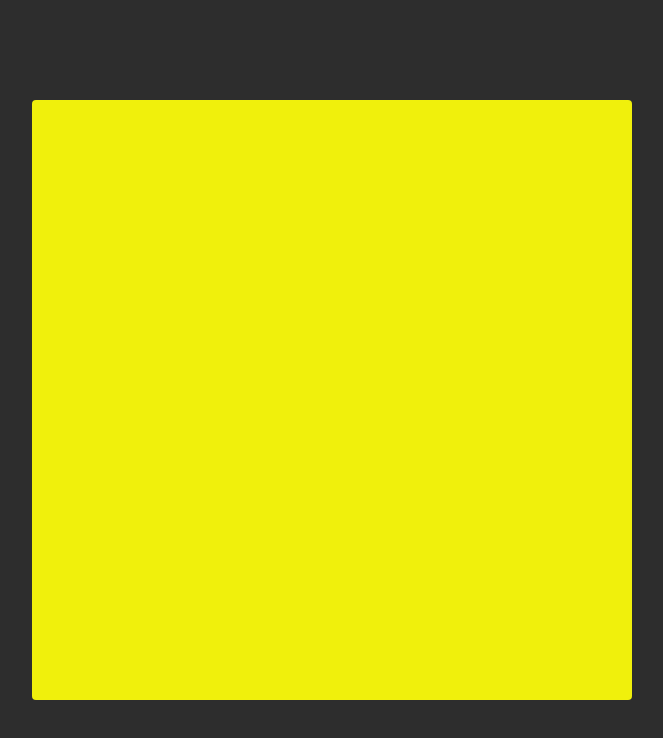
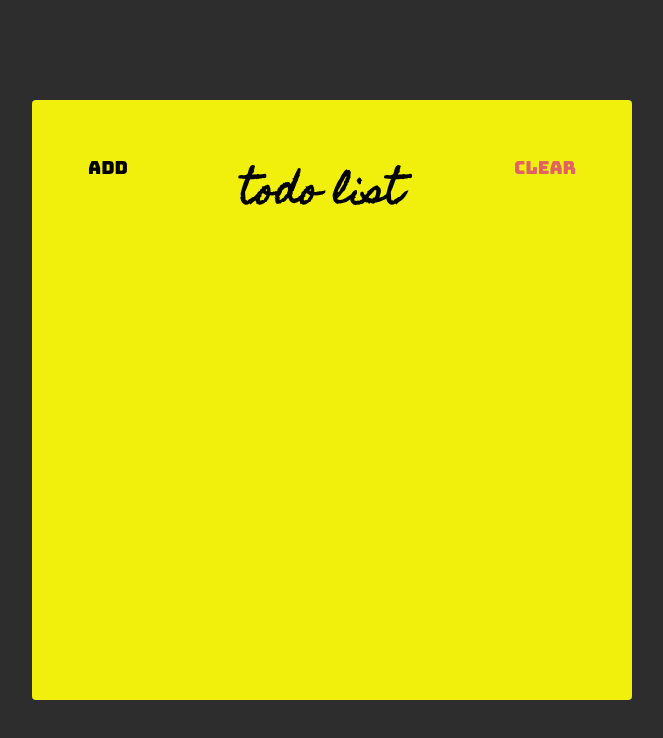
Before and after one commit to Kinanty/latihan-react, a website: page index.html in a window 1280 px wide. Shown: the whole page, without its empty margins (308-971 px from the left). Drawn offline with Linux system fonts and the light colour scheme.

Commit message:
header section

```diff
--- a/index.html
+++ b/index.html
@@ -13,7 +13,13 @@
   </head>
   <body>
     <div class="container">
-      <div class="frame"></div>
+      <div class="frame">
+        <div class="header">
+          <button class="header-btn">add</button>
+          <h1 class="header-title">Todo List</h1>
+          <button class="header-btn main-red-color">clear</button>
+        </div>
+      </div>
     </div>
   </body>
 </html>
--- a/styles.css
+++ b/styles.css
@@ -1,5 +1,13 @@
 * {
   box-sizing: border-box;
+}
+
+:root {
+  --main-red-color: #e06262;
+}
+
+.main-red-color {
+  color: var(--main-red-color);
 }
 
 html {
@@ -33,4 +41,29 @@ html {
 
 .frame {
   height: 100%;
+
+  display: flex;
+  flex-direction: column;
 }
+
+.header {
+  display: flex;
+  align-items: flex-start;
+}
+
+.header-title {
+  flex: 1;
+  text-align: center;
+  font-size: 3.6rem;
+  font-family: "Homemade Apple", sans-serif;
+  text-transform: lowercase;
+}
+
+.header-btn {
+  font-size: 1.8rem;
+  font-family: "Bungee", sans-serif;
+  padding: 24px;
+  background: unset;
+  border: unset;
+  outline: unset;
+}
```
